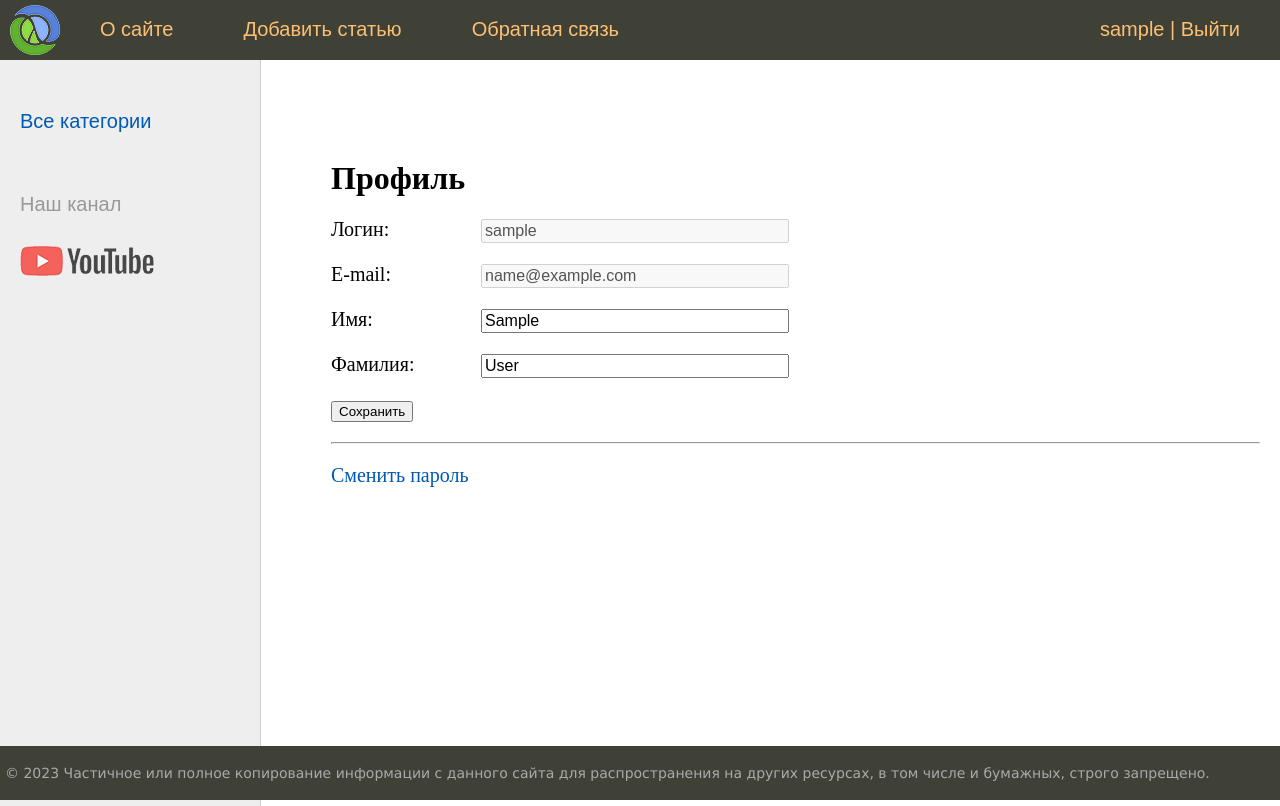
After one commit to Nickseqin2123/PopularWomans, a Django app: page /users/profile/ in a window 1280 px wide. The commit adds this page. Run offline with Django 4.2, Linux system fonts and the light colour scheme; the visitor is signed in with stand-in values (Sample User, id 1); data that the repository does not hold is empty.

Commit message:
more add

```diff
--- a/sitewomen/settings.py
+++ b/sitewomen/settings.py
@@ -144,3 +144,8 @@
 LOGIN_REDIRECT_URL = 'home'
 LOGOUT_REDIRECT_URL = 'home'
 LOGIN_URL = 'users:login'
+
+AUTHENTICATION_BACKENDS = [
+    'django.contrib.auth.backends.ModelBackend',
+    'users.authentication.EmailAuthBackend',
+]
--- a/templates/base.html
+++ b/templates/base.html
@@ -23,9 +23,9 @@
 	<li><a href="{% url m.url_name %}">{{m.title}}</a></li>
 {% endfor %}
 {% if user.is_authenticated %}
-	<li class='last'> {{ user.username }} | <a href="{% url 'users:logout' %}">Выйти</a></li>
+	<li class="last"> <a href="{% url 'users:profile' %}">{{user.username}}</a> | <a href="{% url 'users:logout' %}">Выйти</a></li>
 {% else %}
-	<li class='last'><a href="{% url 'users:login' %}">Войти</a> | <a href="#">Регистрация</a></li>
+	<li class='last'><a href="{% url 'users:login' %}">Войти</a> | <a href="{% url "users:register" %}">Регистрация</a></li>
 {% endif %}
 		</ul>
 			<div class="clear"></div>
--- a/users/forms.py
+++ b/users/forms.py
@@ -1,6 +1,8 @@
+from typing import Any
 from django import forms
 from django.contrib.auth.forms import AuthenticationForm
 from django.contrib.auth import get_user_model
+from django.contrib.auth.forms import UserCreationForm, PasswordChangeForm
 
 
 class LoginUserForm(AuthenticationForm):
@@ -13,3 +15,54 @@
     class Meta:
         model = get_user_model()
         fields = ('username', 'password')
+
+
+class RegisterUserForm(UserCreationForm):
+    username = forms.CharField(label='Логин', widget=forms.TextInput(attrs={'class': 'form-input'}))
+    password1 = forms.CharField(label='Пароль', widget=forms.PasswordInput(attrs={'class': 'form-input'}))
+    password2 = forms.CharField(label='Повтор пароля', widget=forms.PasswordInput(attrs={'class': 'form-input'}))
+
+    class Meta:
+        model = get_user_model()
+        fields = ('username', 'email', 'first_name', 'last_name', 'password1', 'password2')
+        labels = {
+             'email': 'E-mail',
+             'first_name': 'Имя',
+             'last_name': 'Фамилия'
+        }
+        widgets = {
+            'email': forms.TextInput(attrs={'class': 'form-input'}),
+            'first_name': forms.TextInput(attrs={'class': 'form-input'}),
+            'last_name': forms.TextInput(attrs={'class': 'form-input'})
+        }
+
+    def clean_email(self) -> dict[str, Any]:
+        email = self.cleaned_data['email']
+        if get_user_model().objects.filter(email=email).exists():
+            raise forms.ValidationError('Такой E-mail уже существует')
+        return email
+
+
+class ProfileUserForm(forms.ModelForm):
+    username = forms.CharField(disabled=True, label='Логин', widget=forms.TextInput(attrs={'class': 'form-input'}))
+    email = forms.CharField(disabled=True, label='E-mail', widget=forms.TextInput(attrs={'class': 'form-input'}))
+
+    class Meta:
+        model = get_user_model()
+        fields = ['username', 'email', 'first_name', 'last_name']
+
+        labels = {
+            'first_name': 'Имя',
+            'last_name': 'Фамилия',
+        }
+
+        widgets = {
+            'first_name': forms.TextInput(attrs={'class': 'form-input'}),
+            'last_name': forms.TextInput(attrs={'class': 'form-input'}),
+        }
+
+
+class UserPasswordChangeForm(PasswordChangeForm):
+    old_password = forms.CharField(label="Старый пароль", widget=forms.PasswordInput(attrs={'class': 'form-input'}))
+    new_password1 = forms.CharField(label="Новый пароль", widget=forms.PasswordInput(attrs={'class': 'form-input'}))
+    new_password2 = forms.CharField(label="Подтверждение пароля", widget=forms.PasswordInput(attrs={'class': 'form-input'}))
--- /dev/null
+++ b/users/templates/users/profile.html
@@ -0,0 +1,20 @@
+{% extends 'base.html' %}
+
+{% block content %}
+<h1>Профиль</h1>
+
+<form method="post">
+    {% csrf_token %}
+    <div class="form-error">{{ form.non_field_errors }}</div>
+    {% for f in form %}
+    <p ><label class="form-label" for="{{ f.id_for_label }}">{{f.label}}: </label>{{ f }}</p>
+    <div class="form-error">{{ f.errors }}</div>
+    {% endfor %}
+
+    <p ><button type="submit">Сохранить</button></p>
+</form>
+
+<hr>
+
+<p><a href='{% url "users:password_change" %}'>Сменить пароль</a></p>
+{% endblock %}
--- a/users/urls.py
+++ b/users/urls.py
@@ -1,11 +1,15 @@
 from django.urls import path
 from . import views
-from django.contrib.auth.views import LogoutView
+from django.contrib.auth.views import LogoutView, PasswordChangeDoneView, PasswordChangeView
 
 
 app_name = 'users'
 
 urlpatterns = [
     path('login/', views.LoginUser.as_view(), name='login'),
-    path('logout/', LogoutView.as_view(), name='logout')
+    path('logout/', LogoutView.as_view(), name='logout'),
+    path('password-change/', views.UserPasswordChange.as_view(), name='password_change'),
+    path('password-change/done/', PasswordChangeDoneView.as_view(template_name="users/password_change_done.html"), name="password_change_done"),
+    path('register/', views.RegisterUser.as_view(), name='register'),
+    path('profile/', views.ProfileUser.as_view(), name='profile'),
 ]
--- a/users/views.py
+++ b/users/views.py
@@ -1,5 +1,12 @@
 from django.contrib.auth.views import LoginView
-from .forms import LoginUserForm
+from .forms import LoginUserForm, RegisterUserForm
+from django.urls import reverse_lazy
+from django.views.generic import CreateView
+from users.forms import ProfileUserForm, UserPasswordChangeForm
+from django.contrib.auth import get_user_model
+from django.views.generic import UpdateView
+from django.contrib.auth.mixins import LoginRequiredMixin
+from django.contrib.auth.views import PasswordChangeView
 
 
 class LoginUser(LoginView):
@@ -8,3 +15,31 @@
     extra_context = {
         'title': 'Авторизация'
     }
+
+
+class RegisterUser(CreateView):
+    form_class = RegisterUserForm
+    template_name = 'users/register.html'
+    extra_context = {
+        'title': 'Регистрация'
+    }
+    success_url = reverse_lazy('users:login')
+
+
+class ProfileUser(LoginRequiredMixin, UpdateView):
+    model = get_user_model()
+    form_class = ProfileUserForm
+    template_name = 'users/profile.html'
+    extra_context = {'title': "Профиль пользователя"}
+
+    def get_success_url(self):
+        return reverse_lazy('users:profile')
+
+    def get_object(self, queryset=None):
+        return self.request.user
+
+
+class UserPasswordChange(PasswordChangeView):
+    form_class = UserPasswordChangeForm
+    success_url = reverse_lazy("users:password_change_done")
+    template_name = "users/password_change_form.html"
```
Also changed, not shown: users/authentication.py (added, +26 -0 lines), users/templates/users/password_change_done.html (added, +7 -0 lines), users/templates/users/password_change_form.html (added, +17 -0 lines), users/templates/users/register.html (added, +13 -0 lines), users/templates/users/register_done.html (added, +9 -0 lines).
